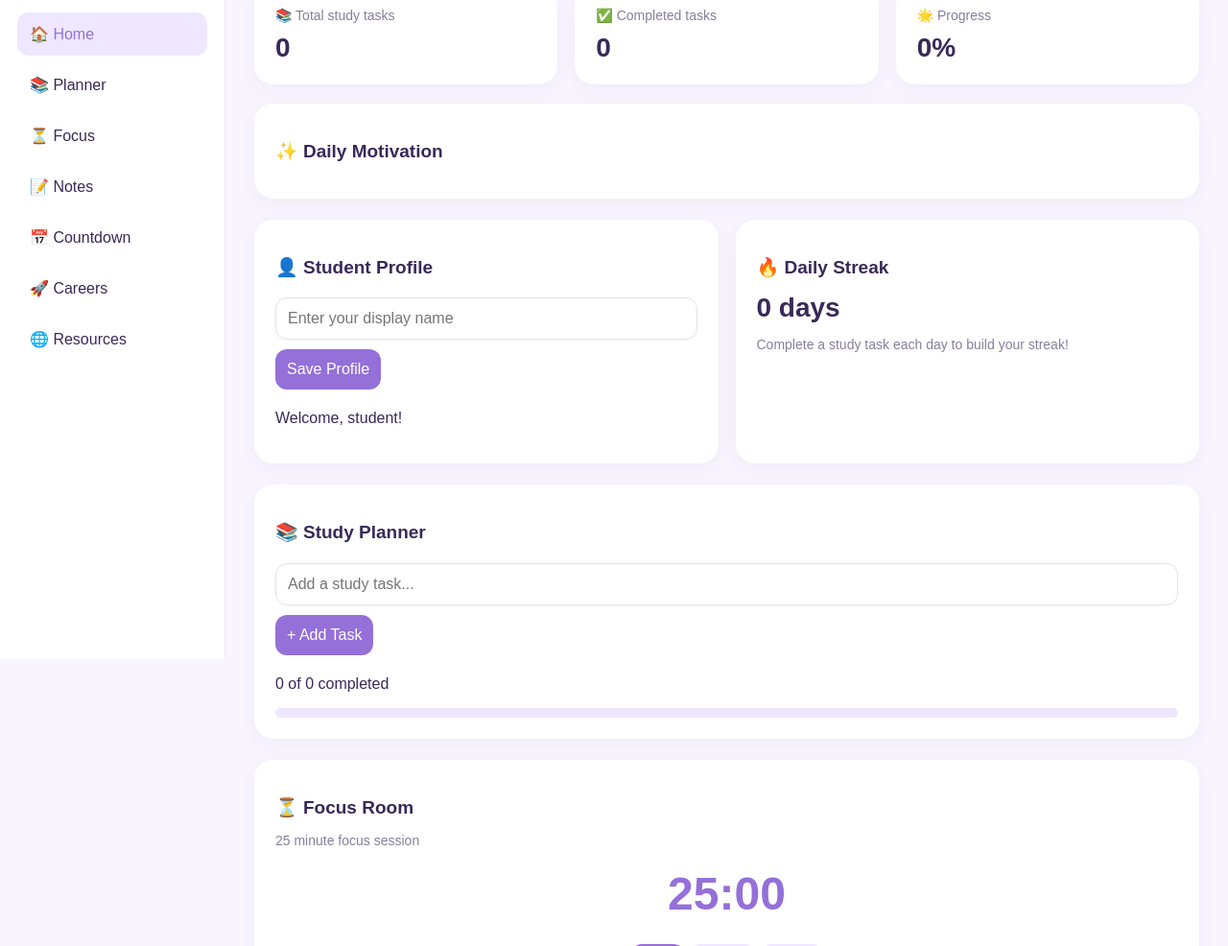
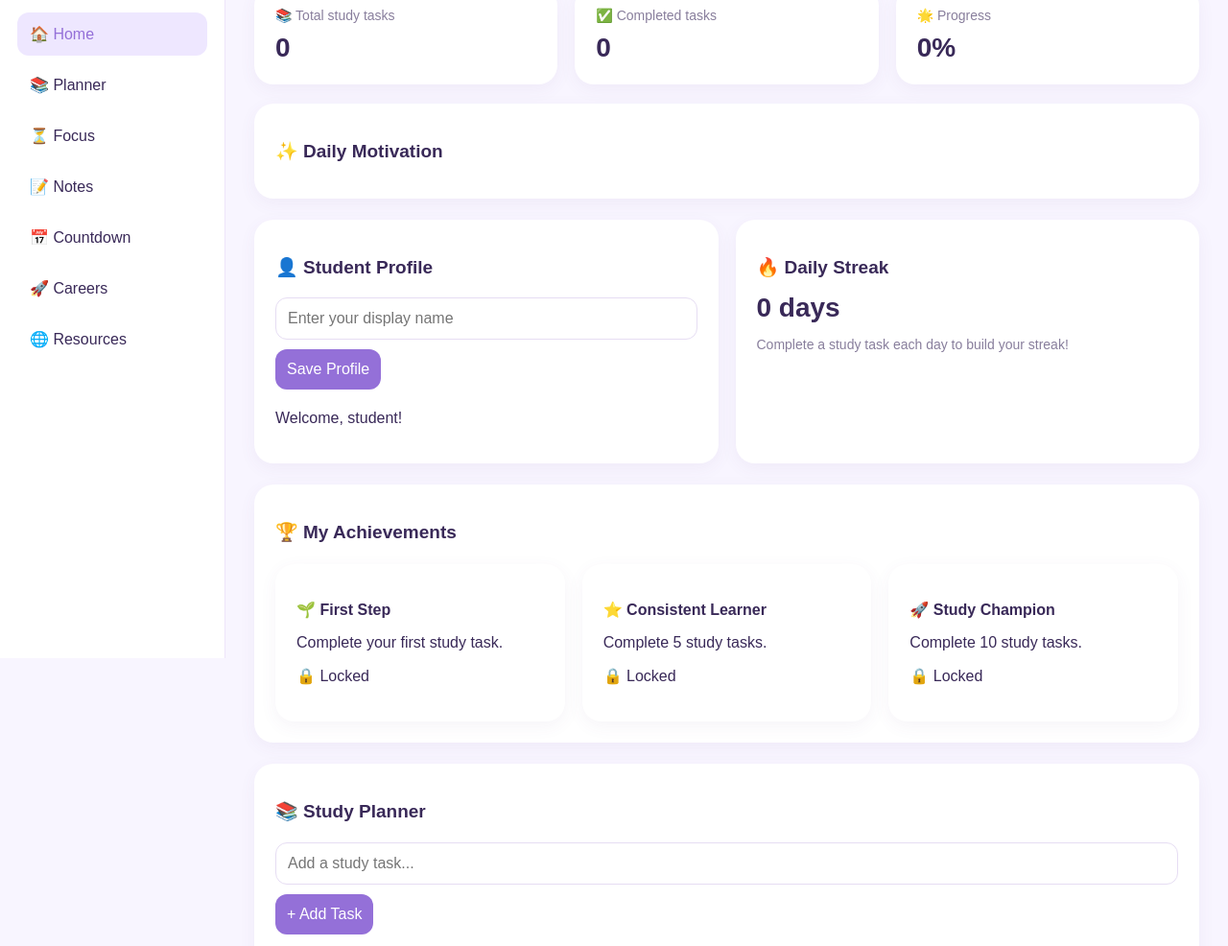
Before and after one commit to seju-cryptto/student-life-hub, a plain HTML site: page index.html in a window 1280 px wide. Shown: the part 114-1100 px from the top of the page at 96% size. Drawn offline with Linux system fonts and the light colour scheme.

Commit message:
Update index.html

```diff
--- a/index.html
+++ b/index.html
@@ -204,6 +204,29 @@ footer{text-align:center;color:var(--muted);padding:30px}
 <h2>🔥 Daily Streak</h2>
 <div class="stat" id="streakCount">0 days</div>
 <p class="label">Complete a study task each day to build your streak!</p>
+</div>
+</section>
+
+<section class="card section" id="achievements" style="margin-top:22px">
+<h2>🏆 My Achievements</h2>
+<div class="grid">
+<div class="card">
+<h3>🌱 First Step</h3>
+<p>Complete your first study task.</p>
+<p id="badge1">🔒 Locked</p>
+</div>
+
+<div class="card">
+<h3>⭐ Consistent Learner</h3>
+<p>Complete 5 study tasks.</p>
+<p id="badge2">🔒 Locked</p>
+</div>
+
+<div class="card">
+<h3>🚀 Study Champion</h3>
+<p>Complete 10 study tasks.</p>
+<p id="badge3">🔒 Locked</p>
+</div>
 </div>
 </section>
 
```
